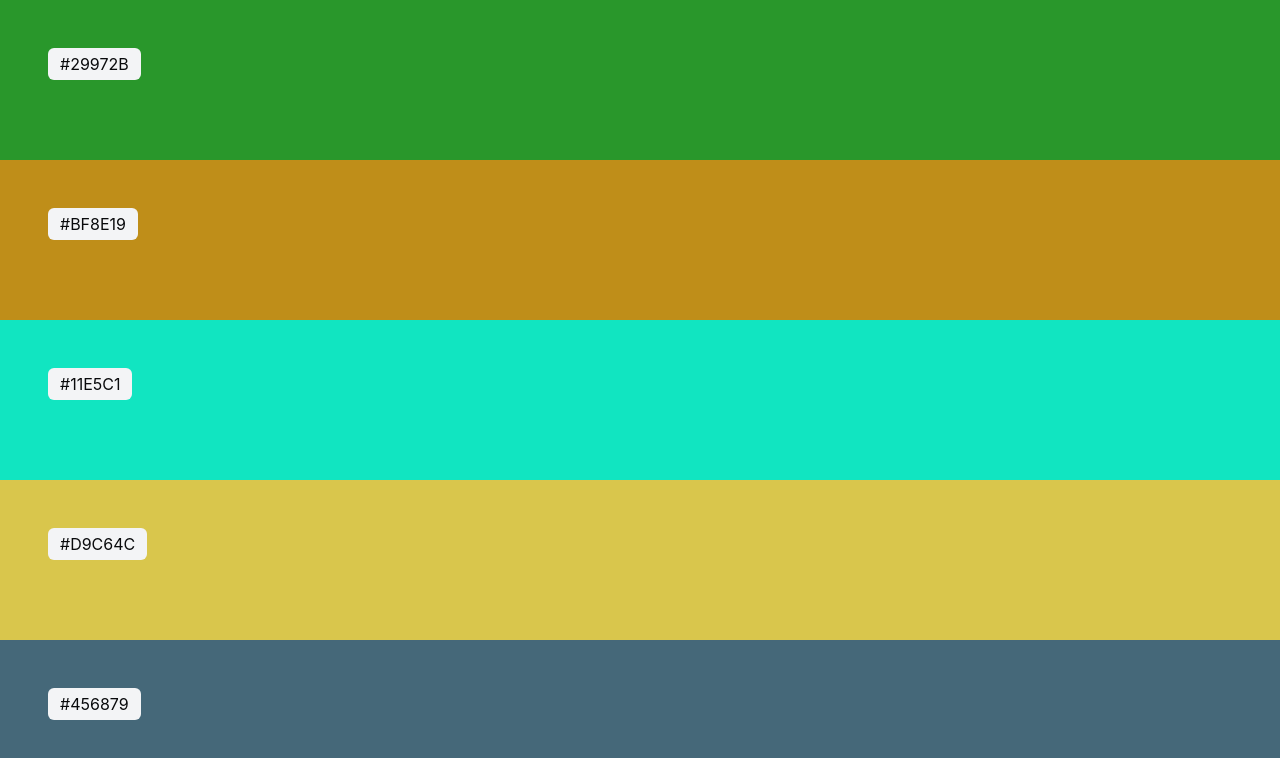
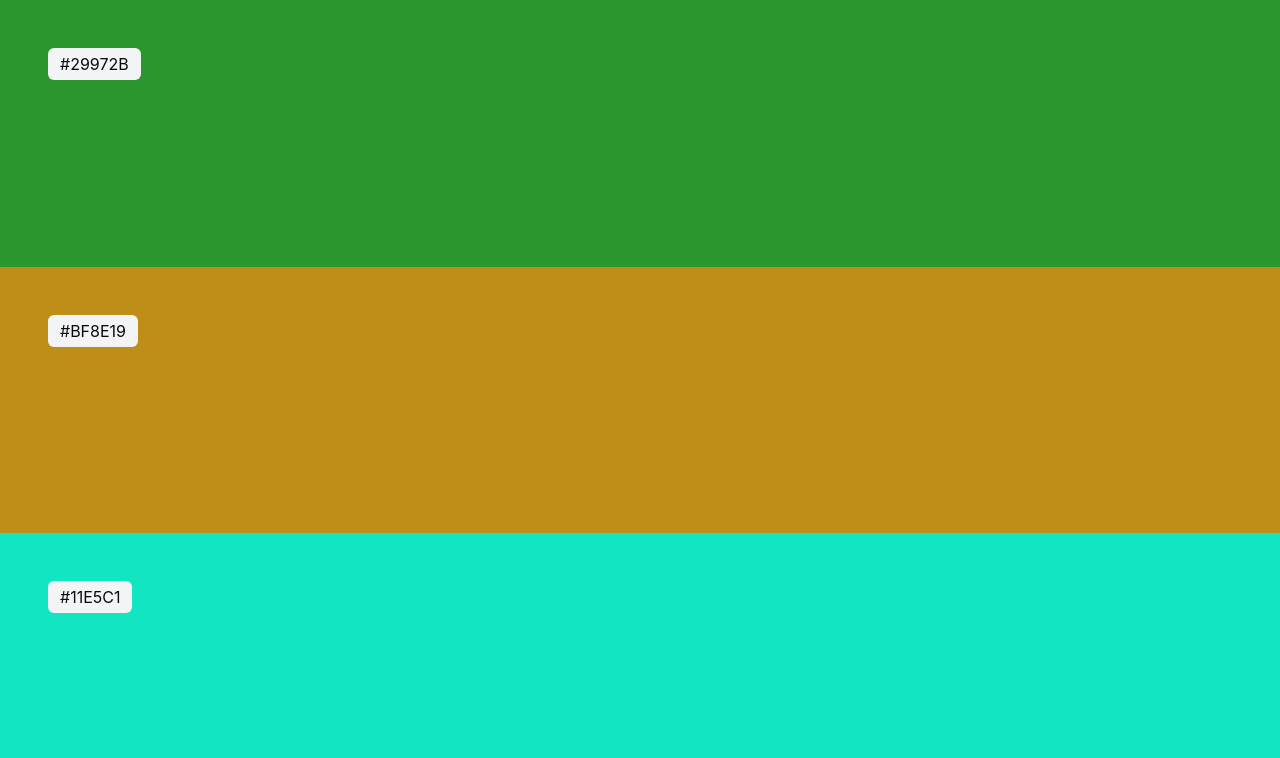
Before and after one commit to GabrielAraujo98/palette, a React (Create React App) app: page / in a window 1280 px wide. Shown: the top 758 px of the page. Built offline with nearby package versions, Linux system fonts and the light colour scheme.

Commit message:
tree colors generator

```diff
--- a/src/main/Palette.css
+++ b/src/main/Palette.css
@@ -4,5 +4,5 @@
 }
 
 .hero {
-    height: 20vh;
+    height: 33.3333vh;
 }
--- a/src/main/generator/ColorGenerator.jsx
+++ b/src/main/generator/ColorGenerator.jsx
@@ -16,11 +16,9 @@ export default class ColorGenerator extends Component {
     render() {
         return (
             <div>
-                <ColorSample color='white' style={this.getRandomHex()} />
-                <ColorSample color='white' style={this.getRandomHex()} />
-                <ColorSample color='white' style={this.getRandomHex()} />
-                <ColorSample color='white' style={this.getRandomHex()} />
-                <ColorSample color='white' style={this.getRandomHex()} />
+                <ColorSample style={this.getRandomHex()} />
+                <ColorSample style={this.getRandomHex()} />
+                <ColorSample style={this.getRandomHex()} />
             </div>
         )
     }
```
